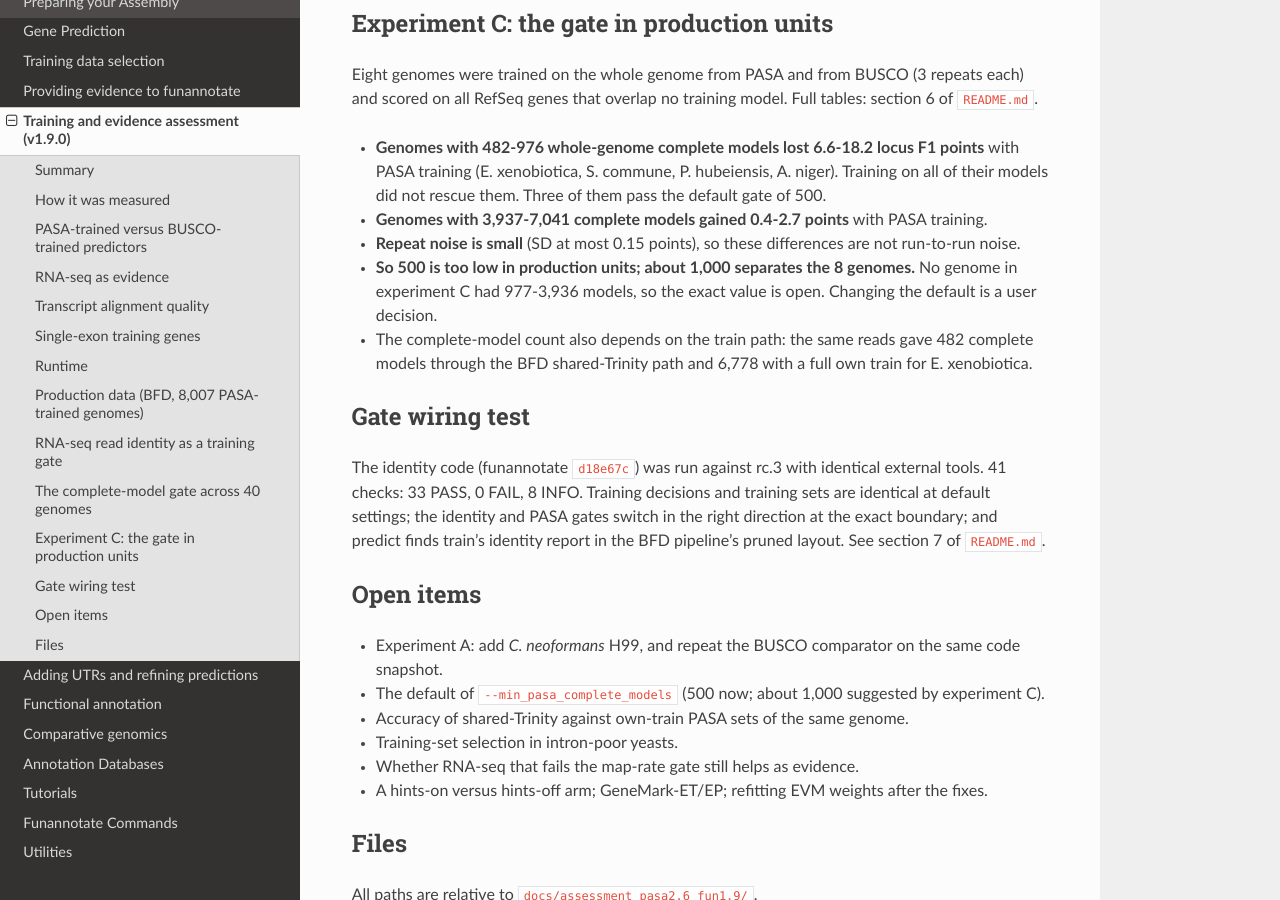
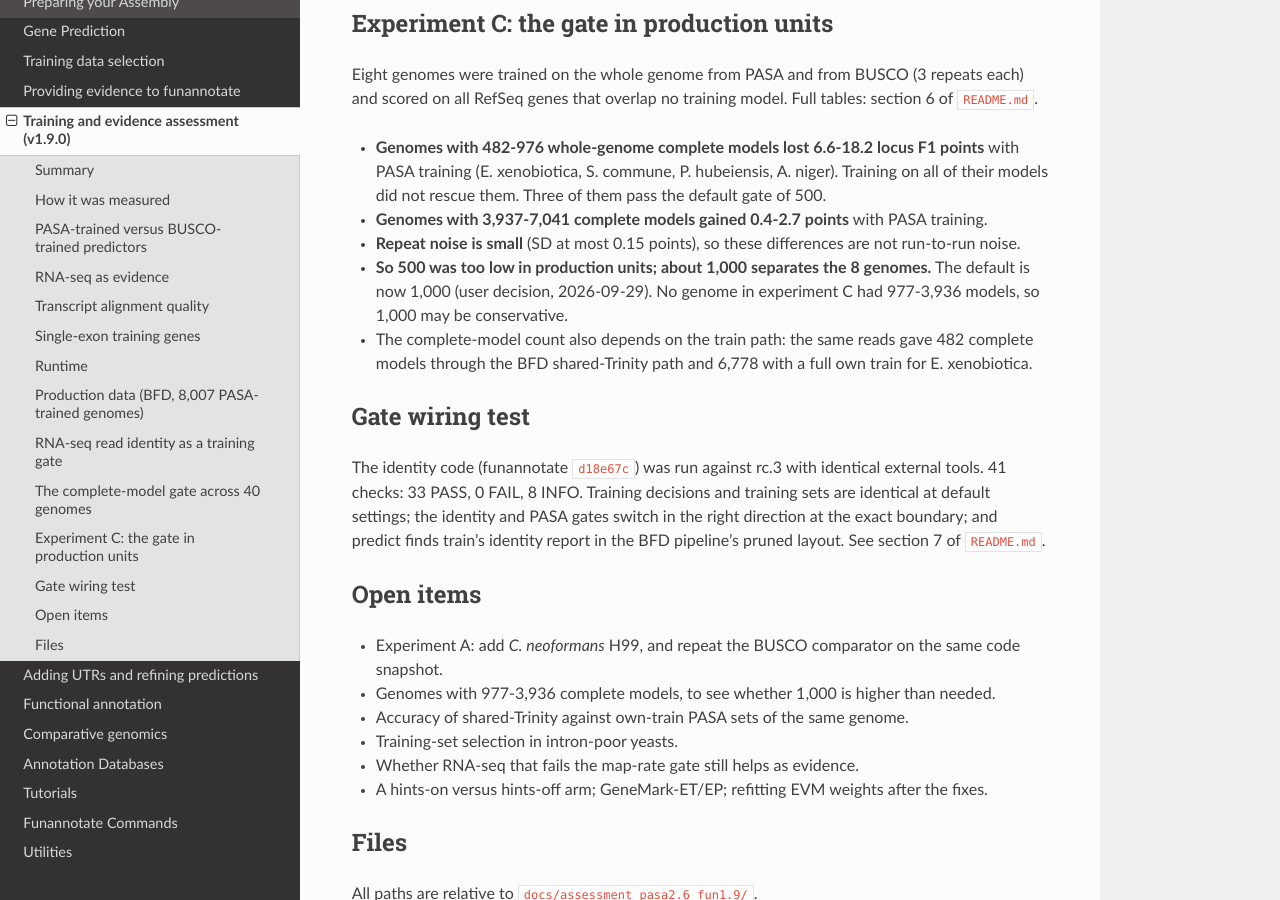
Before and after one commit to nextgenusfs/funannotate, a Sphinx documentation site: the page built from docs/assessment_pasa2.6_fun1.9.rst, in a window 1280 px wide and 900 px high, scrolled down 8027 px. Built offline with Sphinx 7.4.7 and the Read the Docs theme 3.1.0, drawn with Linux system fonts in a browser that asks for light colours.

Commit message:
Raise the PASA training-set gate default from 500 to 1000 complete models
Experiment C trained Augustus/SNAP on the whole genome for 8 RefSeq
genomes (3 repeats per arm). Genomes with 482-976 complete PASA models
lost 6.6-18.2 holdout locus F1 points with PASA training compared with
BUSCO training; genomes with 3,937 or more gained 0.4-2.7. Three of the
four losing genomes passed the old default of 500. No tested genome had
977-3,936 complete models, so 1000 may be conservative.

Docs: training.rst, usage text, and the assessment README/Sphinx page
record the decision; README 6.4 no longer claims the shared Trinity
assemblies were built on the representative strain (not checked).

Co-Authored-By: Claude Opus 5.5 <noreply@anthropic.com>

```diff
--- a/docs/assessment_pasa2.6_fun1.9.rst
+++ b/docs/assessment_pasa2.6_fun1.9.rst
@@ -282,9 +282,9 @@ on all RefSeq genes that overlap no training model. Full tables: section 6 of ``
   not rescue them. Three of them pass the default gate of 500.
 - **Genomes with 3,937-7,041 complete models gained 0.4-2.7 points** with PASA training.
 - **Repeat noise is small** (SD at most 0.15 points), so these differences are not run-to-run noise.
-- **So 500 is too low in production units; about 1,000 separates the 8 genomes.** No genome in
-  experiment C had 977-3,936 models, so the exact value is open. Changing the default is a user
-  decision.
+- **So 500 was too low in production units; about 1,000 separates the 8 genomes.** The default is
+  now 1,000 (user decision, 2026-09-29). No genome in experiment C had 977-3,936 models, so 1,000
+  may be conservative.
 - The complete-model count also depends on the train path: the same reads gave 482 complete models
   through the BFD shared-Trinity path and 6,778 with a full own train for E. xenobiotica.
 
@@ -301,7 +301,7 @@ Open items
 ----------
 
 - Experiment A: add *C. neoformans* H99, and repeat the BUSCO comparator on the same code snapshot.
-- The default of ``--min_pasa_complete_models`` (500 now; about 1,000 suggested by experiment C).
+- Genomes with 977-3,936 complete models, to see whether 1,000 is higher than needed.
 - Accuracy of shared-Trinity against own-train PASA sets of the same genome.
 - Training-set selection in intron-poor yeasts.
 - Whether RNA-seq that fails the map-rate gate still helps as evidence.
```
Also changed, not shown: docs/assessment_pasa2.6_fun1.9/README.md (+3 -3 lines), docs/training.rst (+4 -4 lines), 2 other files.
